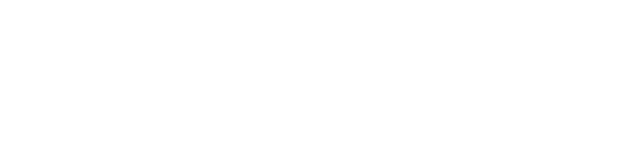
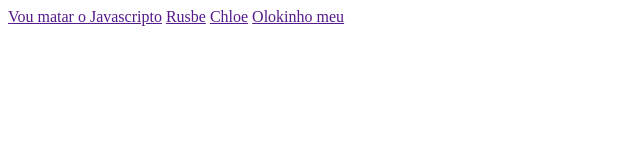
Before and after one commit to academia07-2019/d102-css, a plain HTML site: page index.html in a window 1280 px wide. Shown: the whole page, without its empty margins (0-640 px from the left). Drawn offline with Linux system fonts and the light colour scheme; files that its build step writes are made by us from their sources.

Commit message:
estruturar navbar

```diff
--- a/index.html
+++ b/index.html
@@ -1,12 +1,18 @@
 <!DOCTYPE html>
-<html lang="en">
+<html lang="pt-br">
 <head>
     <meta charset="UTF-8">
     <meta name="viewport" content="width=device-width, initial-scale=1.0">
     <meta http-equiv="X-UA-Compatible" content="ie=edge">
     <title>Document</title>
+    <link rel="stylesheet" href="style.css">
 </head>
 <body>
-
+    <nav>
+        <a href="">Vou matar o Javascripto</a>
+        <a href="">Rusbe</a>
+        <a href="">Chloe</a>
+        <a href="">Olokinho meu</a>
+    </nav>
 </body>
 </html>
```
